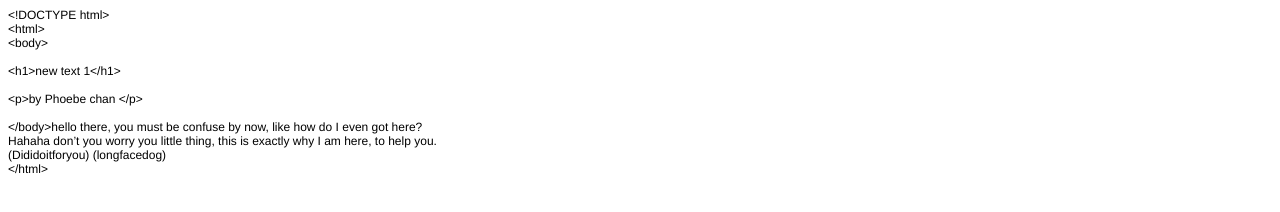
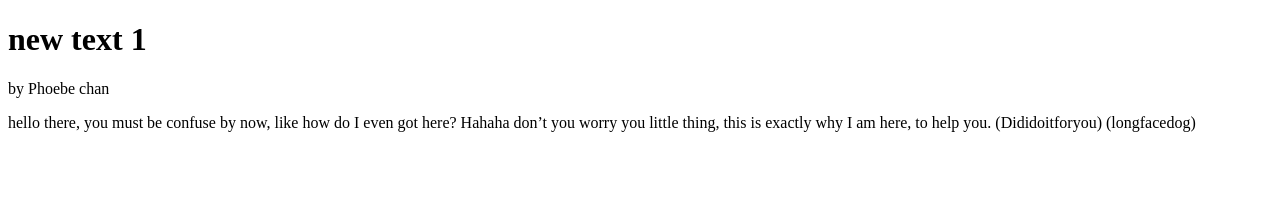
Before and after one commit to phoebechannnj/new-test-1-, a plain HTML site: page index.html in a window 1280 px wide. Drawn offline with Linux system fonts and the light colour scheme.

Commit message:
Update index.html

```diff
--- a/index.html
+++ b/index.html
@@ -1,28 +1,12 @@
-<!DOCTYPE html PUBLIC "-//W3C//DTD HTML 4.01//EN" "http://www.w3.org/TR/html4/strict.dtd">
+<!DOCTYPE html>
 <html>
-<head>
-  <meta http-equiv="Content-Type" content="text/html; charset=utf-8">
-  <meta http-equiv="Content-Style-Type" content="text/css">
-  <title></title>
-  <meta name="Generator" content="Cocoa HTML Writer">
-  <meta name="CocoaVersion" content="2299">
-  <style type="text/css">
-    p.p1 {margin: 0.0px 0.0px 0.0px 0.0px; font: 12.0px Helvetica}
-    p.p2 {margin: 0.0px 0.0px 0.0px 0.0px; font: 12.0px Helvetica; min-height: 14.0px}
-  </style>
-</head>
 <body>
-<p class="p1">&lt;!DOCTYPE html&gt;</p>
-<p class="p1">&lt;html&gt;</p>
-<p class="p1">&lt;body&gt;</p>
-<p class="p2"><br></p>
-<p class="p1">&lt;h1&gt;new text 1&lt;/h1&gt;</p>
-<p class="p2"><br></p>
-<p class="p1">&lt;p&gt;by Phoebe chan &lt;/p&gt;</p>
-<p class="p2"><br></p>
-<p class="p1">&lt;/body&gt;hello there, you must be confuse by now, like how do I even got here?</p>
-<p class="p1">Hahaha don’t you worry you little thing, this is exactly why I am here, to help you.<span class="Apple-converted-space"> </span></p>
-<p class="p1">(Dididoitforyou) (longfacedog)</p>
-<p class="p1">&lt;/html&gt;</p>
-</body>
+
+<h1>new text 1</h1>
+
+<p>by Phoebe chan </p>
+
+</body>hello there, you must be confuse by now, like how do I even got here?
+Hahaha don’t you worry you little thing, this is exactly why I am here, to help you.
+(Dididoitforyou) (longfacedog)
 </html>
```
